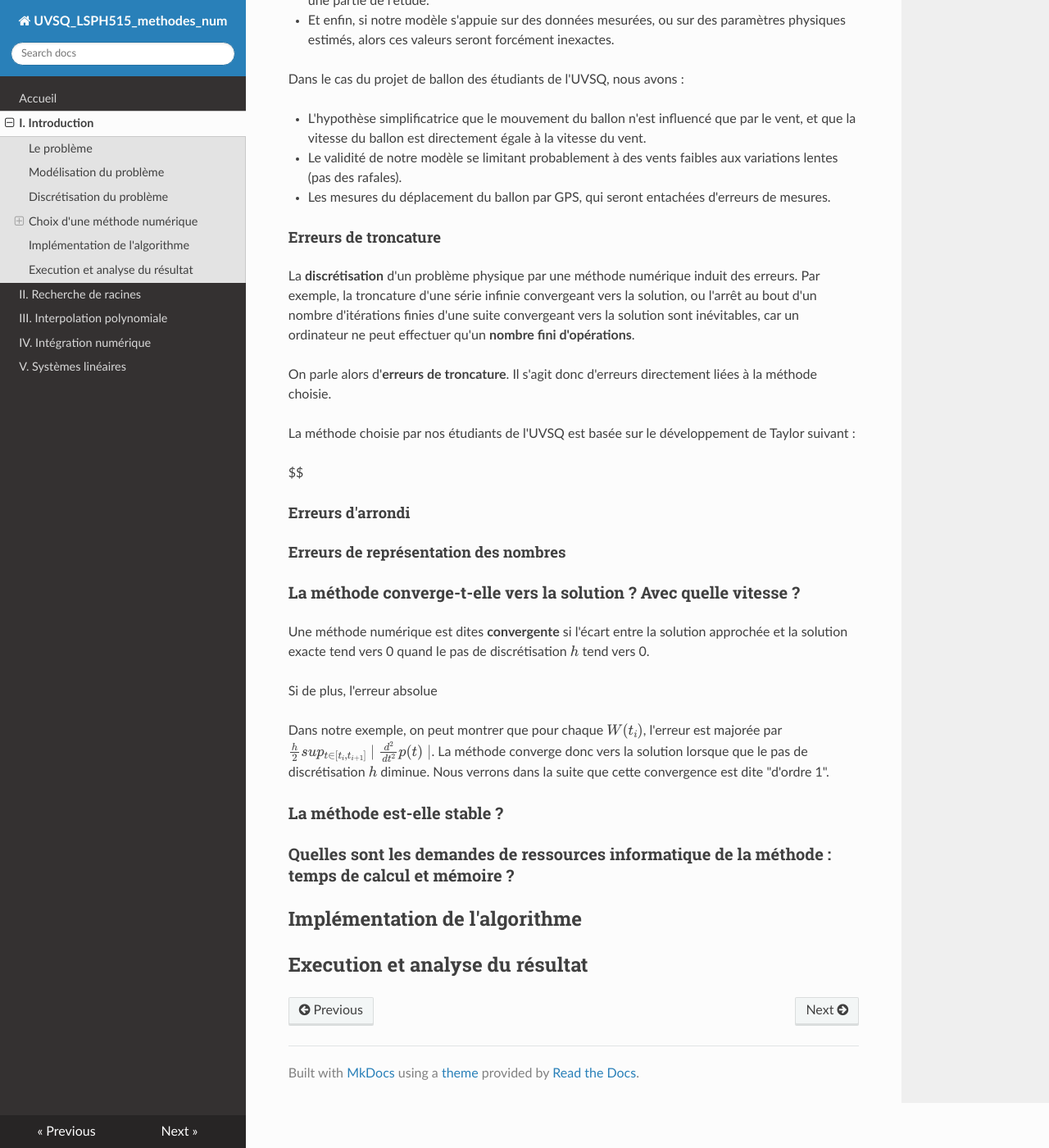
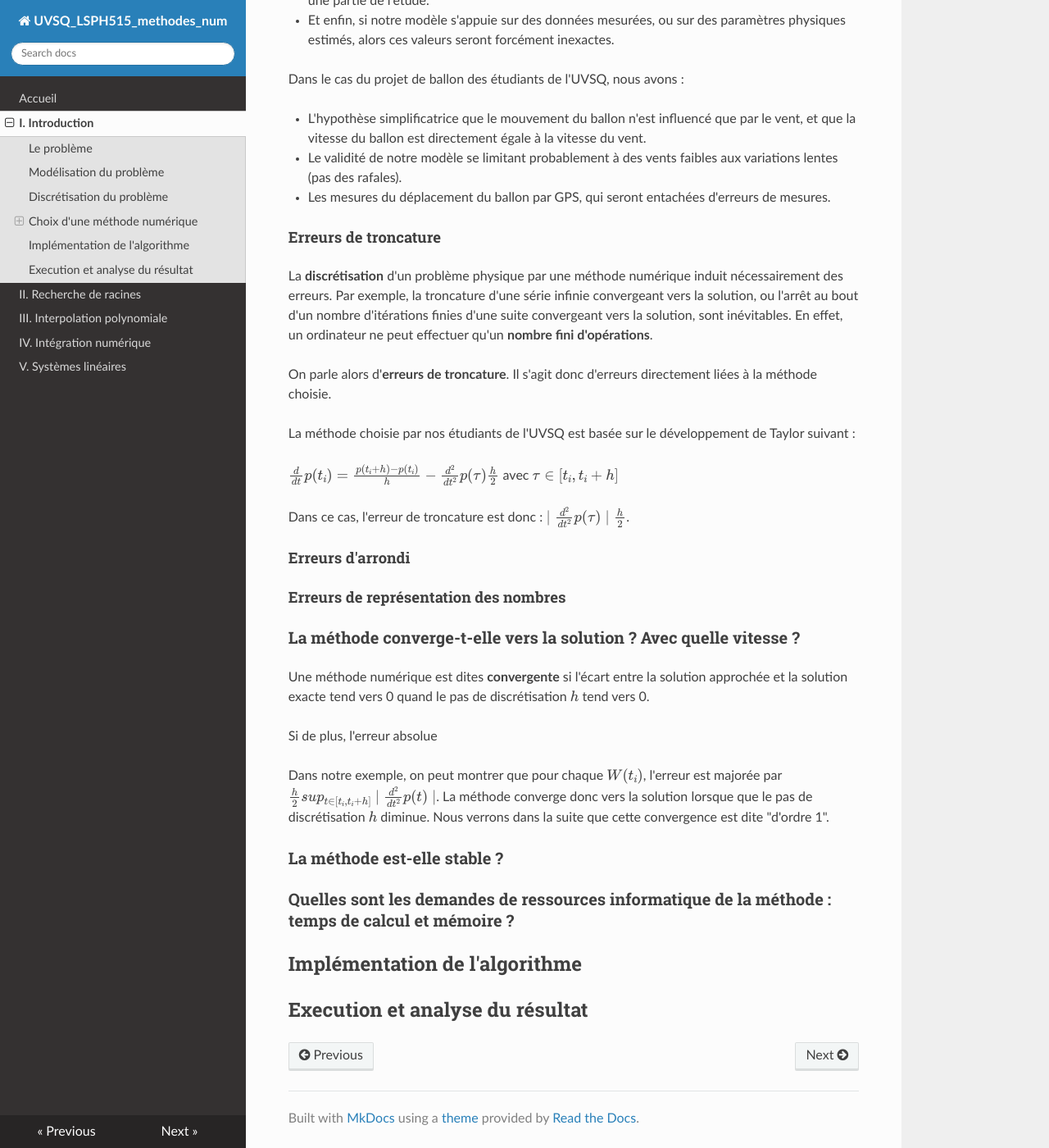
Before and after one commit to NicOudart/UVSQ_LSPH515_methodes_num, an MkDocs documentation site: the page built from docs/Chap1_Introduction.md, in a window 1280 px wide and 1400 px high, scrolled down 2910 px. Shown: the whole window at 82% size. Built offline with MkDocs 1.6.1, drawn with Linux system fonts in a browser that asks for light colours; nearby versions of some CDN libraries; some of the changed text lies outside the part shown.

Commit message:
-Update of Chapter 1.

```diff
--- a/docs/Chap1_Introduction.md
+++ b/docs/Chap1_Introduction.md
@@ -48,7 +48,7 @@ Nos étudiants de l'UVSQ on besoin ici d'une **méthode numérique** d'estimatio
 
 Pour approcher la dérivée  décident d'employer une méthode de "_différences décentrées à droite_" :
 
-$W(t_i) \approx \frac{p(t_{i+1})-p(t_i)}{h}$ avec $t_{i+1} = t_i + h$ et $i = 0, 1, ..., N-2$
+$W(t_i) = \frac{d}{dt} p(t_i) \approx \frac{p(t_{i+1})-p(t_i)}{h}$ avec $t_{i+1} = t_i + h$ et $i = 0, 1, ..., N-2$
 
 Lorsque l'on choisi une méthode numérique pour répondre à un problème, il convient de se poser les questions suivantes.
 
@@ -106,17 +106,17 @@ Dans le cas du projet de ballon des étudiants de l'UVSQ, nous avons :
 
 #### Erreurs de troncature
 
-La **discrétisation** d'un problème physique par une méthode numérique induit des erreurs.
-Par exemple, la troncature d'une série infinie convergeant vers la solution, ou l'arrêt au bout d'un nombre d'itérations finies d'une suite convergeant vers la solution sont inévitables, car un ordinateur ne peut effectuer qu'un **nombre fini d'opérations**.
+La **discrétisation** d'un problème physique par une méthode numérique induit nécessairement des erreurs.
+Par exemple, la troncature d'une série infinie convergeant vers la solution, ou l'arrêt au bout d'un nombre d'itérations finies d'une suite convergeant vers la solution, sont inévitables. En effet, un ordinateur ne peut effectuer qu'un **nombre fini d'opérations**.
 
 On parle alors d'**erreurs de troncature**.
 Il s'agit donc d'erreurs directement liées à la méthode choisie.
 
 La méthode choisie par nos étudiants de l'UVSQ est basée sur le développement de Taylor suivant :
 
-$$
+$\frac{d}{dt} p(t_i) = \frac{p(t_i+h)-p(t_i)}{h} - \frac{d^2}{dt^2} p(\tau) \frac{h}{2}$ avec $\tau \in [t_i,t_i+h]$
 
-
+Dans ce cas, l'erreur de troncature est donc : $\mid \frac{d^2}{dt^2} p(\tau) \mid \frac{h}{2}$.
 
 #### Erreurs d'arrondi
 
@@ -130,7 +130,7 @@ Une méthode numérique est dites **convergente** si l'écart entre la solution
 
 Si de plus, l'erreur absolue
 
-Dans notre exemple, on peut montrer que pour chaque $W(t_i)$, l'erreur est majorée par $\frac{h}{2} sup_{t \in [t_i,t_{i+1}]} \mid \frac{d^2}{dt^2} p(t)\mid$.
+Dans notre exemple, on peut montrer que pour chaque $W(t_i)$, l'erreur est majorée par $\frac{h}{2} sup_{t \in [t_i,t_i+h]} \mid \frac{d^2}{dt^2} p(t)\mid$.
 La méthode converge donc vers la solution lorsque que le pas de discrétisation $h$ diminue.
 Nous verrons dans la suite que cette convergence est dite "d'ordre 1".
 
```
